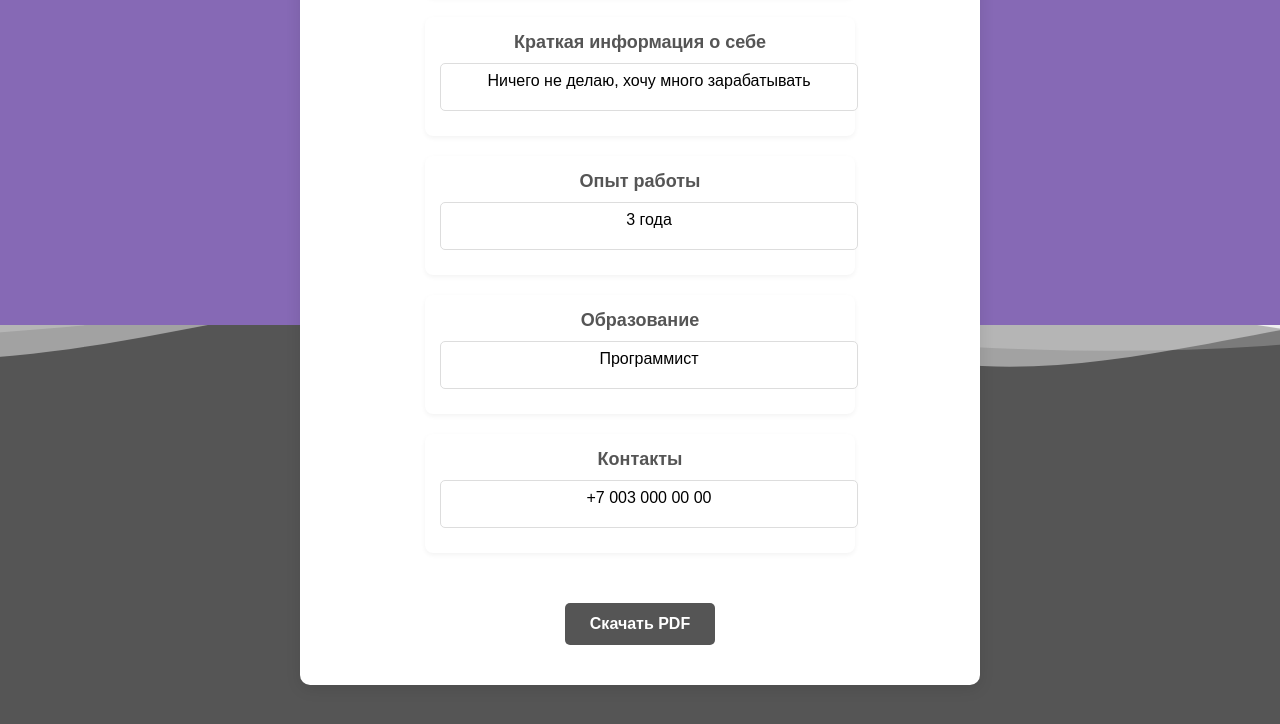
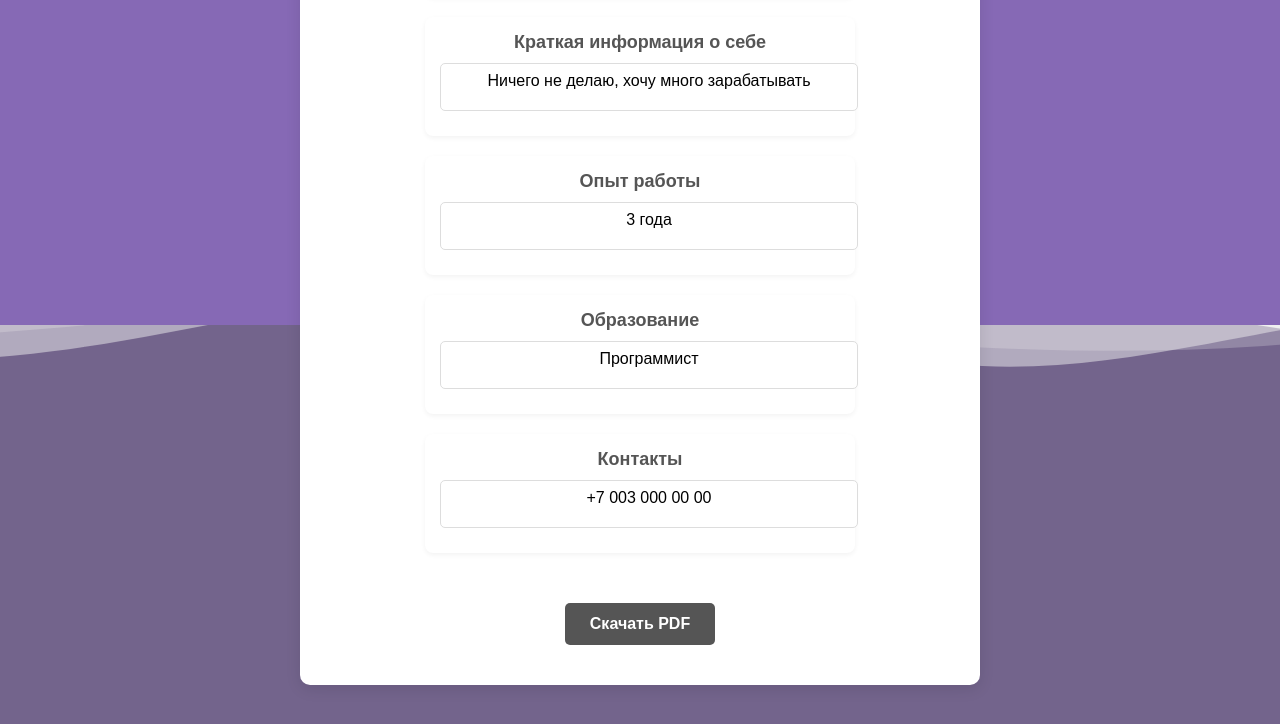
Before and after one commit to Sadilivdanil/Sadilivdanil.github.io, a plain HTML site: page index.html in a window 1280 px wide. Shown: the part 204-928 px from the top of the page. Drawn offline with Linux system fonts and the light colour scheme; a script that the page names is missing.

Commit message:
Update index.html

```diff
--- a/index.html
+++ b/index.html
@@ -26,7 +26,7 @@
       height: 50vh;
       bottom: 0;
       left: 0;
-      background: #555; /* Темно-серый цвет волны */
+      background: #73648c; /* Темно-серый цвет волны */
       z-index: 0;
       overflow: hidden;
     }
```
